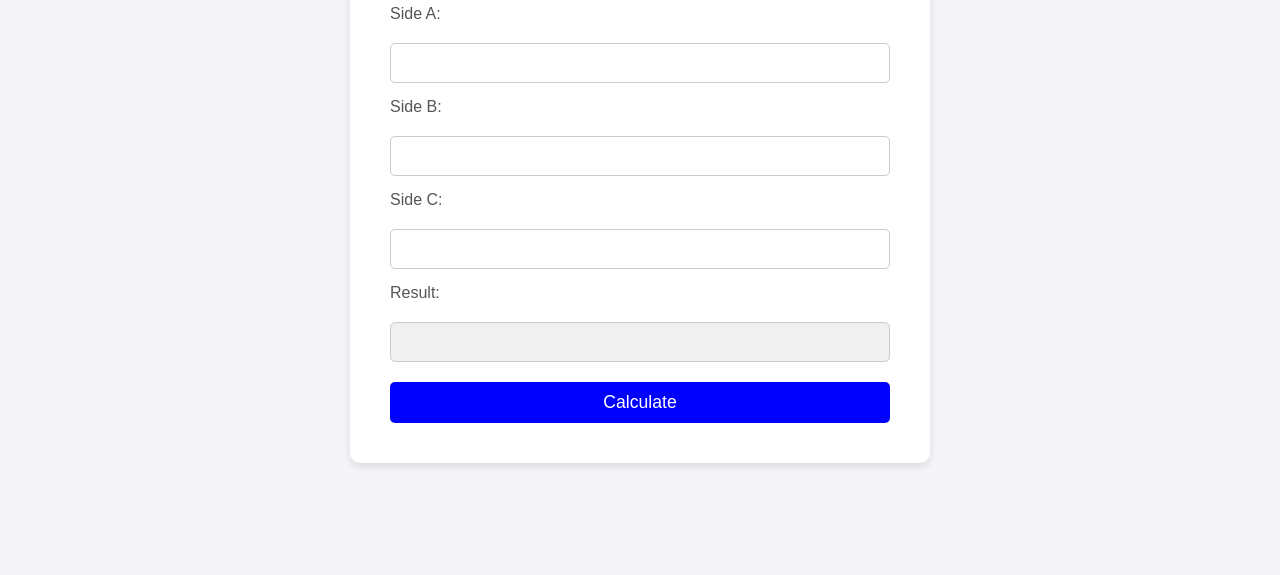
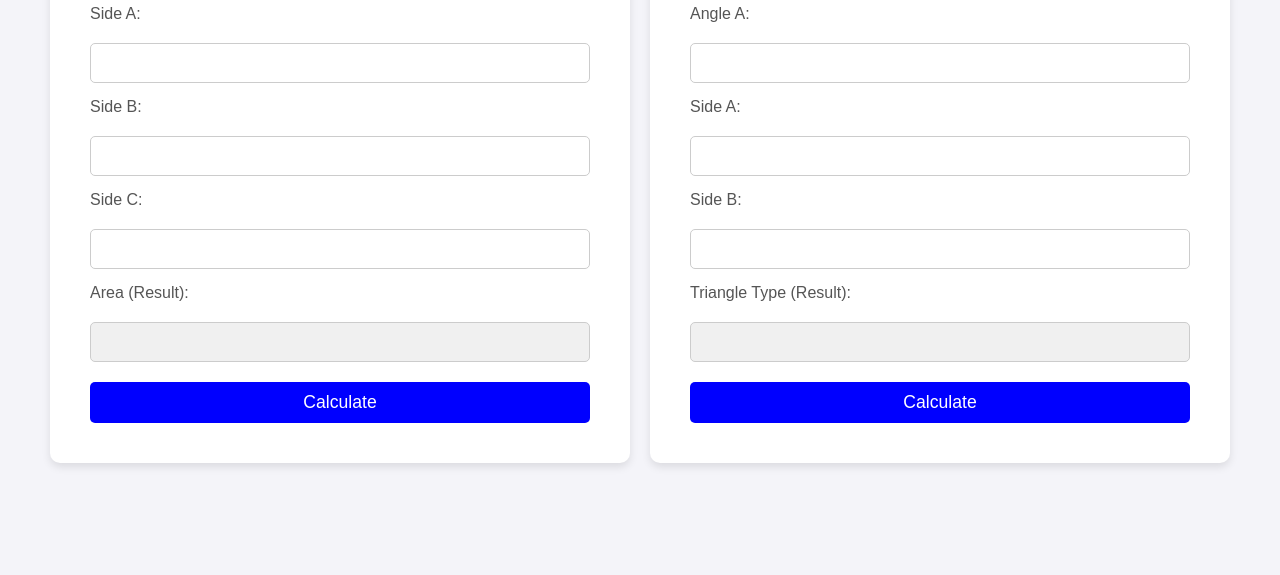
Before and after one commit to J-S00n/Assignment-3-Vanilla-JavaScript, a plain HTML site: page index.html in a window 1280 px wide. Shown: the part 225-800 px from the top of the page. Drawn offline with Linux system fonts and the light colour scheme.

Commit message:
Added Ambiguous Case css and html

```diff
--- a/index.html
+++ b/index.html
@@ -8,7 +8,7 @@
 </head>
 
 <body>
-    <div class="herons-formula">
+    <div class="container herons-formula">
         <h1>Heron's Formula</h1>
         <form id="herons-form">
             <label for="side-a">Side A:</label>
@@ -17,7 +17,22 @@
             <input type="number" id="side-b" name="side-b" required />
             <label for="side-c">Side C:</label>
             <input type="number" id="side-c" name="side-c" required />
-            <label for="result">Result:</label>
+            <label for="result">Area (Result):</label>
+            <input type="text" id="result" name="result" readonly/>
+            <button type="submit">Calculate</button>
+        </form>
+    </div>
+
+    <div class="container ambiguous-case">
+        <h1>Ambiguous Case</h1>
+        <form id="amb-case">
+            <label for="angle-a">Angle A:</label>
+            <input type="number" id="angle-a" name="angle-a" required />
+            <label for="side-a">Side A:</label>
+            <input type="number" id="side-a" name="side-a" required />
+            <label for="side-b">Side B:</label>
+            <input type="number" id="side-b" name="side-b" required />
+            <label for="result">Triangle Type (Result):</label>
             <input type="text" id="result" name="result" readonly/>
             <button type="submit">Calculate</button>
         </form>
--- a/script.js
+++ b/script.js
@@ -1,4 +1,4 @@
-document.getElementById("heron's-form").addEventListener("submit", function(event) {
+document.getElementById("herons-form").addEventListener("submit", function(event) {
     event.preventDefault();
     const sideA = document.getElementById("side-a").value;
     const sideB = document.getElementById("side-b").value;
--- a/style.css
+++ b/style.css
@@ -10,13 +10,22 @@ body {
 }
 
 /* Container for centering the form */
-.herons-formula {
+.container{
     background-color: #fff;
     border-radius: 10px;
     box-shadow: 0 4px 8px rgba(0, 0, 0, 0.1);
     padding: 40px;
-    width: 100%;
+    width: 50%;
     max-width: 500px;
+}
+
+.herons-formula {
+    margin-left: 10px;
+    margin-right: 20px;
+}
+
+.ambiguous-case {
+    margin-right: 10px;
 }
 
 /* Form heading */
```
